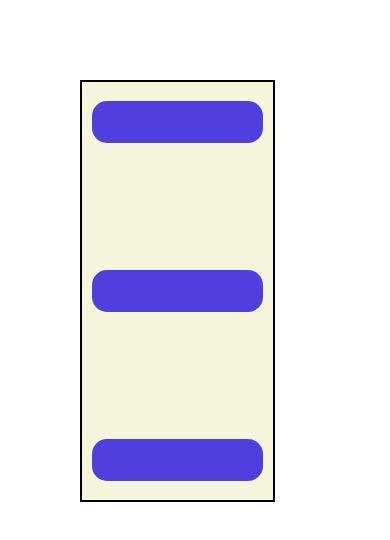
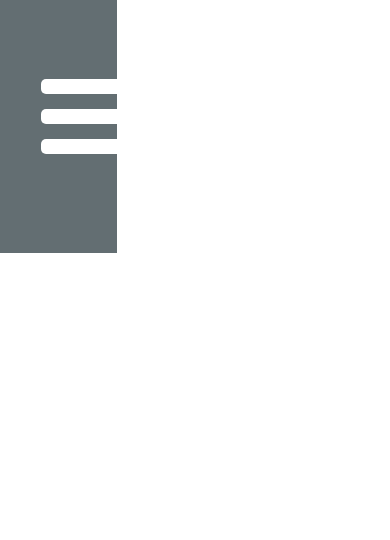
Before and after one commit to migmcc/CSS-e-Javascript-projects, a plain HTML site: page CSS/2-hamburger menu/index.html in a window 390 px wide. Drawn offline with Linux system fonts and the light colour scheme.

Commit message:
hamburger ends

```diff
--- a/CSS/2-hamburger menu/index.html
+++ b/CSS/2-hamburger menu/index.html
@@ -7,10 +7,9 @@
     <title>Hamburger menu</title>
 </head>
 <body>
-    <div class="menu">
-        <div class=" bar top"></div>
-        <div class="bar midle"></div>
-        <div class="bar botton"></div>
+    <div class="menuBar">
+        <input type="checkbox" id="menu">
+        <label for="menu"></label>
     </div>
 </body>
 </html>
--- a/CSS/2-hamburger menu/style.css
+++ b/CSS/2-hamburger menu/style.css
@@ -120,22 +120,56 @@ p {
   background: black;
 }
 
-.menu {
-    display: flex;
-    flex-direction: column;
-    justify-content: space-between;
-    align-items: center;
-    margin: 5rem;
-    border: 2px solid black;
-    width: 50vw;
-    height: 50vh;
-    background-color: beige;
+.menuBar {
+  position: relative;
+  background-color: #636e72;
+  height: 30vh;
+  width: 30vw;
 }
 
-.bar {
-    width: 90%;
-    height: 10%;
-    margin: 10%;
-    border-radius: 15px;
-    background-color: rgb(79, 63, 223);
+/* hiding the checkbox */
+#menu {
+  visibility: hidden;
 }
+
+/* hamburger */
+label,
+label::before,
+label::after {
+  position: absolute;
+  width: 100px;
+  height: 15px;
+  border-radius: 5px;
+  background: #fff;
+  transition: 0.6s;
+  -webkit-transition: 0.6s;;
+}
+label {
+  cursor: pointer;
+  top: 50%;
+  left: 50%;
+  margin-left: -15%;
+  margin-top: -15%;
+}
+label::before {
+  content: "";
+  transform: translateY(-30px);
+  -wbkit-transform: translateY(-30px);
+}
+label::after {
+  content: "";
+  transform: translateY(30px);
+  -wbkit-transform: translateY(30px);
+}
+/* animate when checked */
+#menu:checked + label {
+  width: 0px;
+}
+#menu:checked + label::before {
+  transform: rotate(45deg) translate(0px);
+  -wbkit-transform: rotate(45deg) translate(0px);
+}
+#menu:checked + label::after {
+  transform: rotate(-45deg) translate(0px);
+  -wbkit-transform: rotate(-45deg) translate(0px);
+}
```
